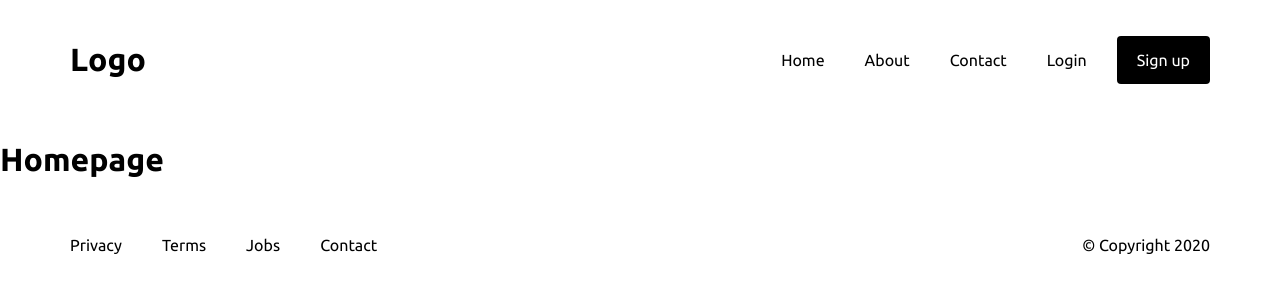
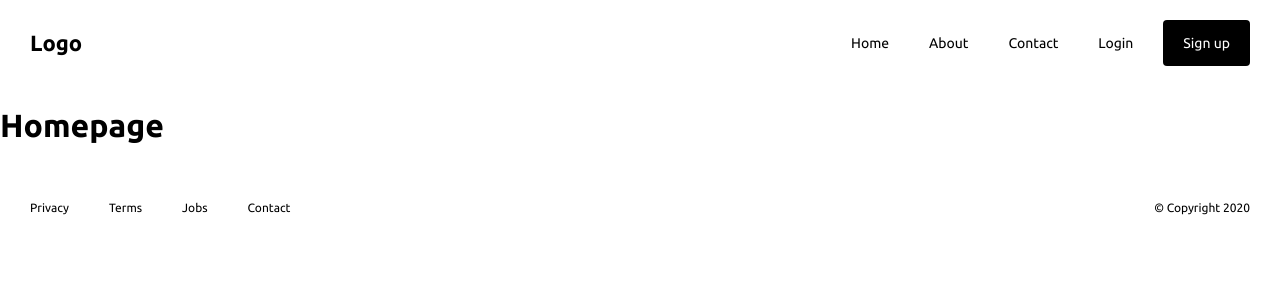
Before and after one commit to tmwlsh/gatsby-sass-modules-starter, a Gatsby site: page / in a window 1280 px wide. Built offline with nearby package versions, Linux system fonts and the light colour scheme; Gatsby itself is replaced by a stand-in of ours.

Commit message:
updating boilerplate

```diff
--- /dev/null
+++ b/src/components/container/container.scss
@@ -0,0 +1,13 @@
+.container {
+  margin: 0 auto;
+  padding: 0 30px;
+  max-width: 1920px;
+
+  &.medium {
+    max-width: 1200px;
+  }
+
+  &.small {
+    max-width: 900px;
+  }
+}
--- /dev/null
+++ b/src/components/container/index.js
@@ -0,0 +1,7 @@
+import React from "react"
+
+import './container.scss';
+
+const Container = ({size, children}) => <div className={`container${size ? ` ${size}` : ''}`}>{children}</div>
+
+export default Container
--- /dev/null
+++ b/src/components/flex/flex.scss
@@ -0,0 +1,6 @@
+.flex {
+  display: flex;
+  justify-content: space-between;
+  align-items: center;
+  flex-wrap: wrap;
+}
--- /dev/null
+++ b/src/components/flex/index.js
@@ -0,0 +1,13 @@
+import React from "react"
+
+import './flex.scss';
+
+const Flex = ({children}) => {
+  return (
+    <div className="flex">
+      {children}
+    </div>
+  )
+}
+
+export default Flex
--- a/src/components/footer/footer.js
+++ /dev/null
@@ -1,28 +0,0 @@
-import { Link } from "gatsby"
-import React from "react"
-
-import './footer.scss';
-
-const Footer = () => {
-
-  const date = new Date();
-  const year = date.getFullYear();
-
-  return (
-    <footer>
-      <div className="container">
-        <nav>
-          <ul>
-            <li><Link to="/">Privacy</Link></li>
-            <li><Link to="/">Terms</Link></li>
-            <li><Link to="/">Jobs</Link></li>
-            <li><Link to="/">Contact</Link></li>
-          </ul>
-        </nav>
-        <p>&copy; Copyright {year}</p>
-      </div>
-    </footer>
-  )
-}
-
-export default Footer
--- a/src/components/footer/footer.scss
+++ b/src/components/footer/footer.scss
@@ -2,12 +2,9 @@
 
 footer {
   padding: 20px 0;
-  div.container {
-    display: flex;
-    align-items: center;
-    justify-content: space-between;
   p {
     text-decoration: none;
+    font-size: 12px;
     color: $black;
   }
   nav {
@@ -30,9 +27,9 @@ footer {
           padding: 15px 20px;
           text-decoration: none;
           color: $black;
+          font-size: 12px;
         }
       }
     }
   }
 }
-}
--- /dev/null
+++ b/src/components/footer/index.js
@@ -0,0 +1,33 @@
+import { Link } from "gatsby"
+import React from "react"
+
+import Container from "../container";
+import Flex from "../flex";
+
+import './footer.scss';
+
+const Footer = () => {
+
+  const date = new Date();
+  const year = date.getFullYear();
+
+  return (
+    <footer>
+      <Container>
+        <Flex>
+          <nav>
+            <ul>
+              <li><Link to="/">Privacy</Link></li>
+              <li><Link to="/">Terms</Link></li>
+              <li><Link to="/">Jobs</Link></li>
+              <li><Link to="/">Contact</Link></li>
+            </ul>
+          </nav>
+          <p>&copy; Copyright {year}</p>
+        </Flex>
+      </Container>
+    </footer>
+  )
+}
+
+export default Footer
--- a/src/components/header/header.js
+++ /dev/null
@@ -1,23 +0,0 @@
-import { Link } from "gatsby"
-import React from "react"
-
-import './header.scss';
-
-const Header = () => (
-  <header>
-    <div className="container">
-      <Link className="logo" to="/"><h1>Logo</h1></Link>
-      <nav>
-        <ul>
-          <li><Link to="/">Home</Link></li>
-          <li><Link to="/">About</Link></li>
-          <li><Link to="/">Contact</Link></li>
-          <li><Link to="/">Login</Link></li>
-          <li className="sign-up"><Link to="/">Sign up</Link></li>
-        </ul>
-      </nav>
-    </div>
-  </header>
-)
-
-export default Header
--- a/src/components/header/header.scss
+++ b/src/components/header/header.scss
@@ -2,13 +2,13 @@
 
 header {
   padding: 20px 0;
-  div.container {
-    display: flex;
-    align-items: center;
-    justify-content: space-between;
   a.logo {
     text-decoration: none;
     color: $black;
+    h1 {
+      margin: 0;
+      font-size: 22px;
+    }
   }
   nav {
     ul {
@@ -30,9 +30,9 @@ header {
           padding: 15px 20px;
           text-decoration: none;
           color: $black;
+          font-size: 14px;
         }
       }
     }
   }
 }
-}
--- /dev/null
+++ b/src/components/header/index.js
@@ -0,0 +1,28 @@
+import { Link } from "gatsby"
+import React from "react"
+
+import Container from "../container";
+import Flex from "../flex";
+
+import './header.scss';
+
+const Header = () => (
+  <header>
+    <Container>
+      <Flex>
+        <Link className="logo" to="/"><h1>Logo</h1></Link>
+        <nav>
+          <ul>
+            <li><Link to="/">Home</Link></li>
+            <li><Link to="/">About</Link></li>
+            <li><Link to="/">Contact</Link></li>
+            <li><Link to="/">Login</Link></li>
+            <li className="sign-up"><Link to="/">Sign up</Link></li>
+          </ul>
+        </nav>
+      </Flex>
+    </Container>
+  </header>
+)
+
+export default Header
--- a/src/components/layout/layout.js
+++ b/src/components/layout/index.js
@@ -1,6 +1,6 @@
 import React from "react"
-import Header from "../header/header"
-import Footer from "../footer/footer"
+import Header from "../header"
+import Footer from "../footer"
 
 import '../../sass/main.scss'
 
--- a/src/pages/404.js
+++ b/src/pages/404.js
@@ -1,7 +1,7 @@
 import React from "react"
 
-import Layout from "../components/layout/layout"
-import SEO from "../components/seo/seo"
+import Layout from "../components/layout"
+import SEO from "../components/seo"
 
 const NotFoundPage = () => (
   <Layout>
--- a/src/pages/index.js
+++ b/src/pages/index.js
@@ -1,7 +1,7 @@
 import React from "react"
 
-import Layout from "../components/layout/layout"
-import SEO from "../components/seo/seo"
+import Layout from "../components/layout"
+import SEO from "../components/seo"
 
 const IndexPage = () => (
   <Layout>
--- a/src/sass/config/base.scss
+++ b/src/sass/config/base.scss
@@ -7,9 +7,3 @@ html, body {
 * {
   box-sizing: border-box;
 }
-
-div.container {
-  margin: 0 auto;
-  padding: 0 30px;
-  max-width: 1200px;
-}
```
Also changed, not shown: src/components/image/index.js (renamed from src/components/image/image.js), src/components/seo/index.js (renamed from src/components/seo/seo.js). Lines whose indentation alone changed are shown as unchanged.
